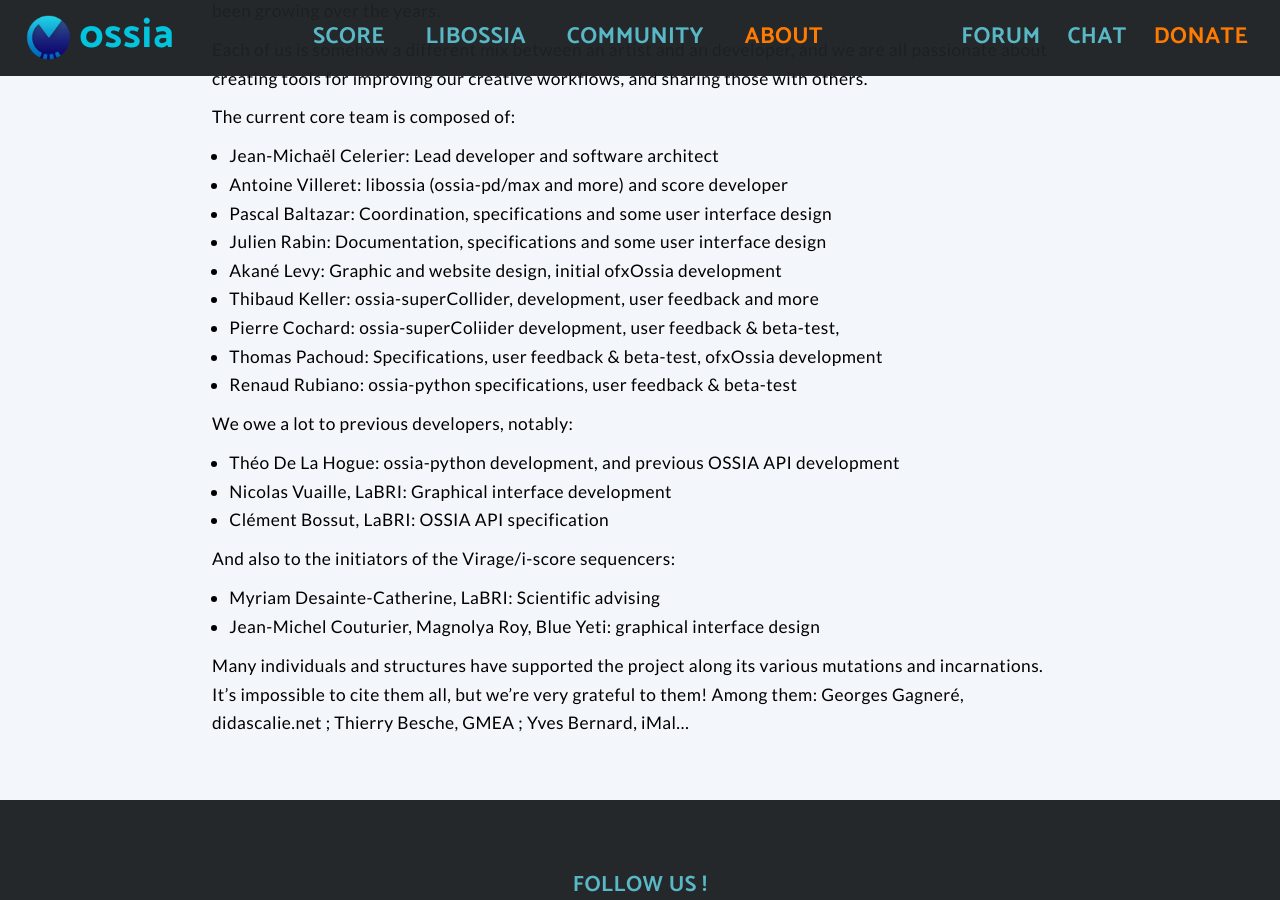
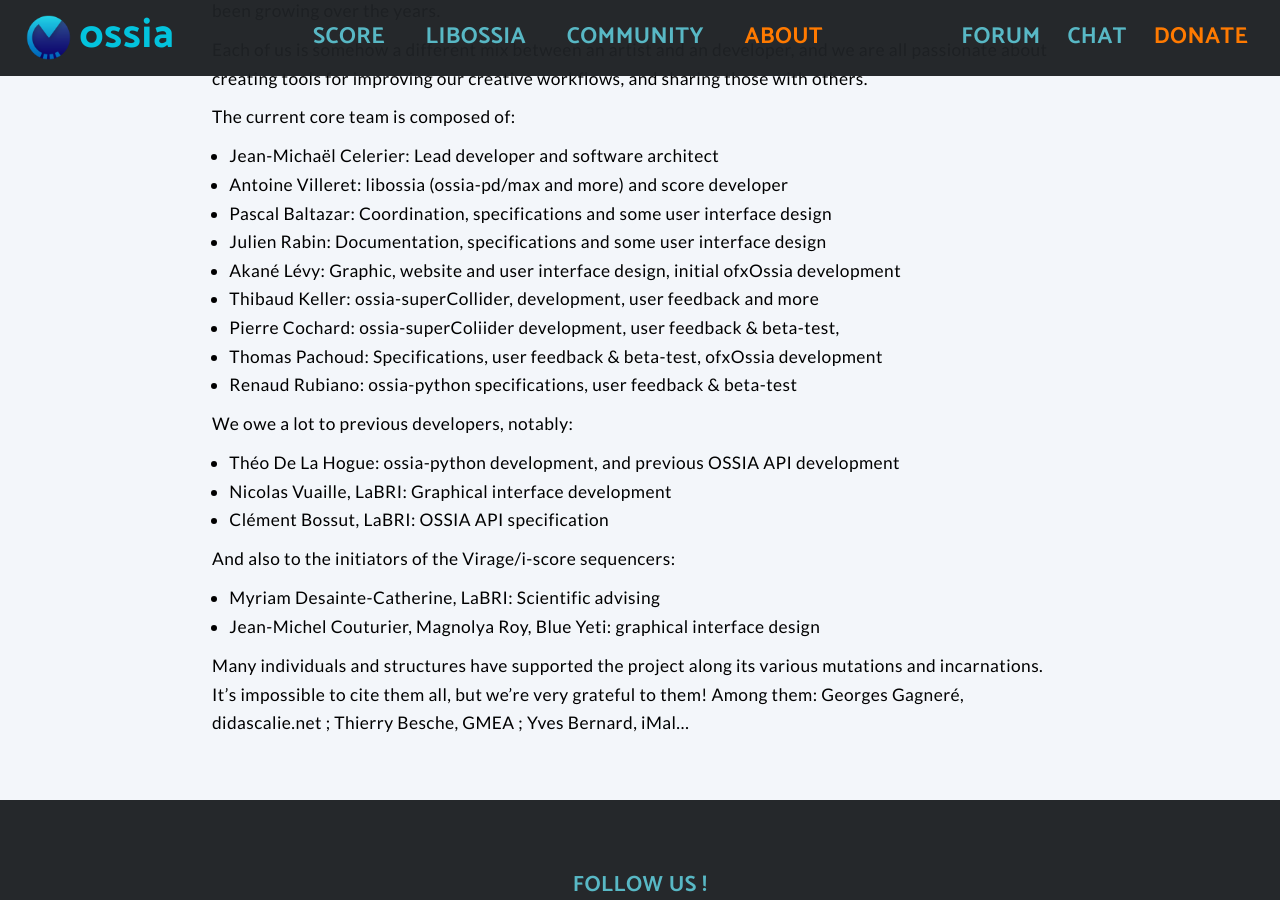
Before and after one commit to thibaudk/ossia.github.io, a Jekyll site: the page built from _pages/team.markdown, in a window 1280 px wide and 900 px high, scrolled down 475 px. Built offline with Jekyll 4.4.1, drawn with Linux system fonts in a browser that asks for light colours.

Commit message:
name typo

```diff
--- a/_pages/team.markdown
+++ b/_pages/team.markdown
@@ -15,7 +15,7 @@
 * <b>Antoine Villeret</b>: libossia (ossia-pd/max and more) and score developer
 * <b>Pascal Baltazar</b>: Coordination, specifications and some user interface design
 * <b>Julien Rabin</b>: Documentation, specifications and some user interface design
-* <b>Akané Levy</b>: Graphic and website design, initial ofxOssia development
+* <b>Akané Lévy</b>: Graphic, website and user interface design, initial ofxOssia development
 * <b>Thibaud Keller</b>: ossia-superCollider, development, user feedback and more
 * <b>Pierre Cochard</b>: ossia-superColiider development, user feedback & beta-test,
 * <b>Thomas Pachoud</b>: Specifications, user feedback & beta-test, ofxOssia development
```
